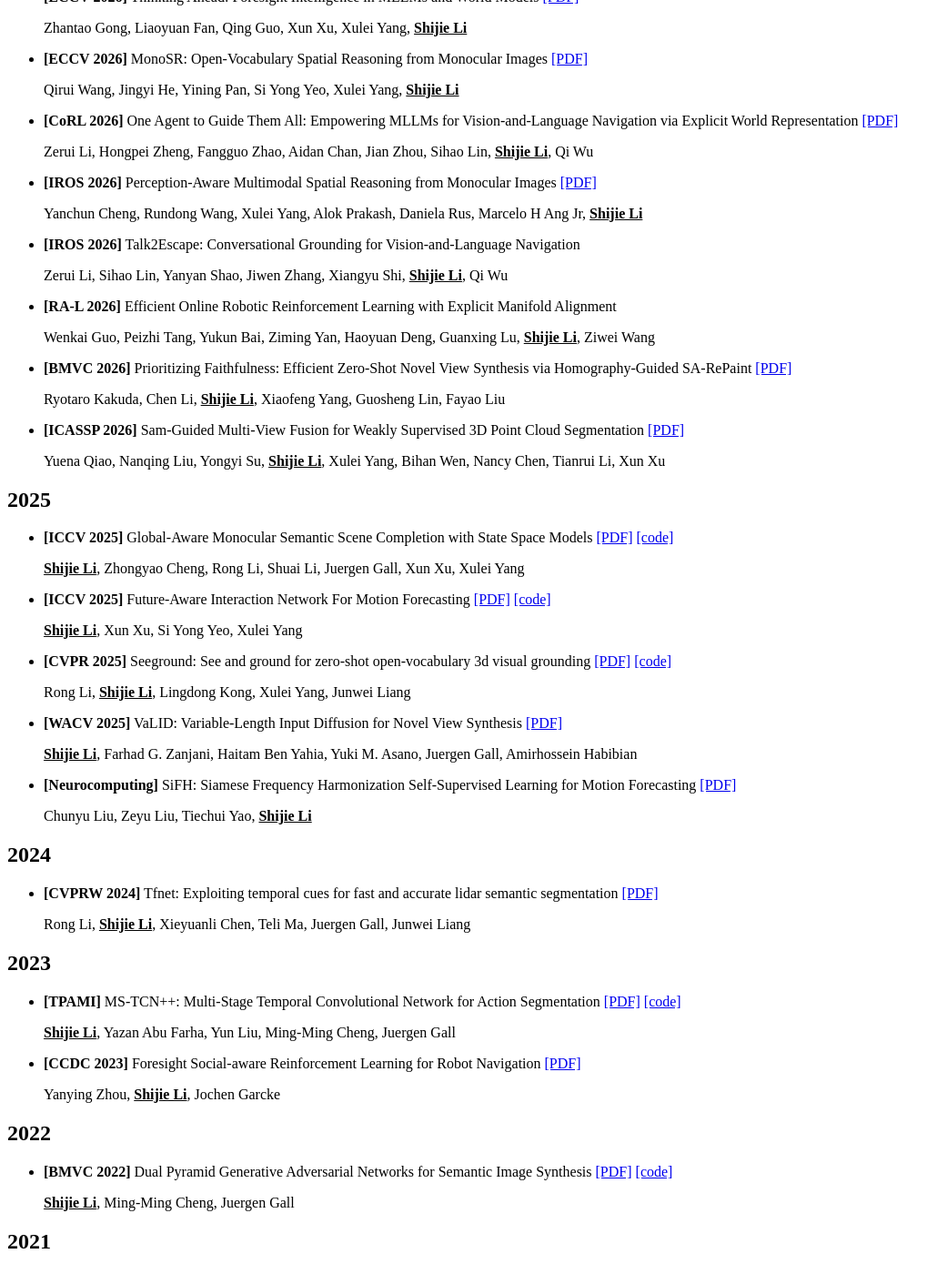
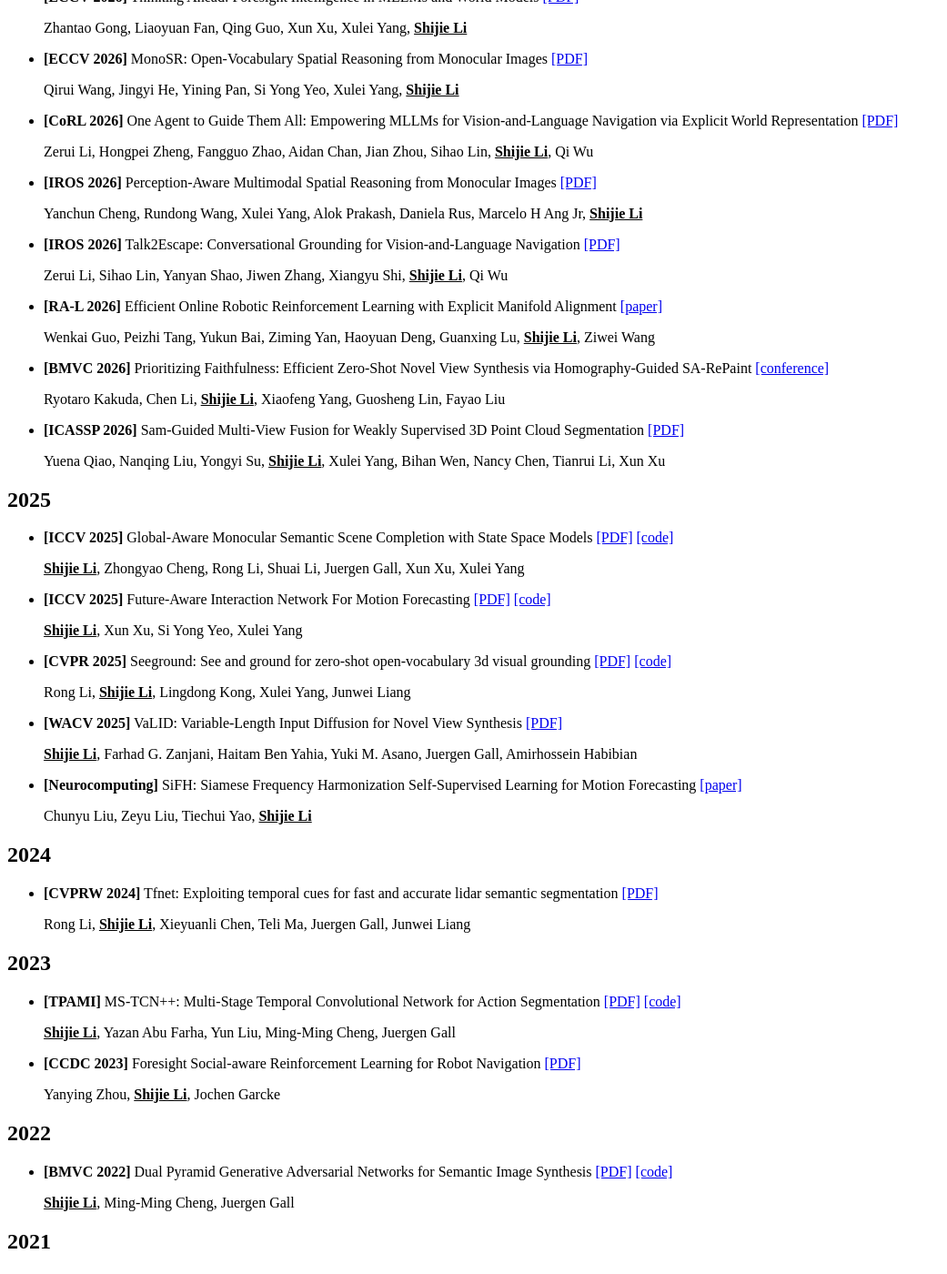
Before and after one commit to sj-li/sj-li.github.io, a Jekyll site: the page built from _pages/includes/pub.md, in a window 1280 px wide and 1400 px high, scrolled down 1159 px. Shown: the whole window at 91% size, without its empty margins (0-1041 px from the left). Built offline with Jekyll 4.4.1, drawn with Linux system fonts in a browser that asks for light colours; our own code applies the rules of GitHub Pages for plain Markdown files.

Commit message:
Fix mismatched and unavailable publication links

```diff
--- a/_pages/includes/pub.md
+++ b/_pages/includes/pub.md
@@ -39,13 +39,13 @@
   Lingdong Kong, Xian Sun, Wei Chow, Linfeng Li, Kevin Qinghong Lin, Xuan Billy Zhang, Song Wang, Rong Li, Qing Wu, Wei Gao, Yingshuo Wang, Shaoyuan Xie, Jiachen Liu, Leigang Qu, **<u>Shijie Li</u>**, Lai Xing Ng, Benoit R Cottereau, Ziwei Liu, Tat-Seng Chua, Wei Tsang Ooi
 
 
-- **[arXiv 2025]** SpatialReasoner: Active Perception for Large-Scale 3D Scene Understanding [[PDF]](https://arxiv.org/abs/2512.03284)
+- **[arXiv 2025]** Think, Then Look: Active Spatial Reasoning for House-Scale 3D Scene Understanding [[PDF]](https://arxiv.org/pdf/2512.03284)
 
-  Hongpei Zheng,  **<u>Shijie Li</u>**, Yanran Li, Hujun Yin
+  Hongpei Zheng, **<u>Shijie Li</u>**, Lin Qian, Zhenghao Li, Qijun Yang, Yanran Li, Hujun Yin
 
 
 
-- **[arXiv 2025]** Improving the Generalization of Segmentation Foundation Models via Weakly-Supervised and Unsupervised Adaptation
+- **[Preprint 2025]** Improving the Generalization of Segmentation Foundation Models via Weakly-Supervised and Unsupervised Adaptation [[paper]](https://www.preprints.org/manuscript/202510.1640)
 
   Haojie Zhang, Yongyi Su, Nanqing Liu, **<u>Shijie Li</u>**, Xulei Yang, Xiangyu Yue, Kui Jia, Xun Xu
 
@@ -75,31 +75,31 @@
 
   Yongyi Su, Haojie Zhang, **<u>Shijie Li</u>**, Nanqing Liu, Jingyi Liao, Junyi Pan, Yuan Liu, Xiaofen Xing, Chong Sun, Chen Li, Nancy F. Chen, Shuicheng Yan, Xulei Yang and Xun Xu
 
-- **[ECCV 2026]** Thinking Ahead: Foresight Intelligence in MLLMs and World Models [[PDF]](https://arxiv.org/abs/2511.18735)
+- **[ECCV 2026]** Thinking Ahead: Foresight Intelligence in MLLMs and World Models [[PDF]](https://arxiv.org/pdf/2511.18735)
 
   Zhantao Gong, Liaoyuan Fan, Qing Guo, Xun Xu, Xulei Yang, **<u>Shijie Li</u>**
 
-- **[ECCV 2026]** MonoSR: Open-Vocabulary Spatial Reasoning from Monocular Images [[PDF]](https://arxiv.org/abs/2511.18735)
+- **[ECCV 2026]** MonoSR: Open-Vocabulary Spatial Reasoning from Monocular Images [[PDF]](https://arxiv.org/pdf/2511.19119)
 
   Qirui Wang, Jingyi He, Yining Pan, Si Yong Yeo, Xulei Yang, **<u>Shijie Li</u>**
 
-- **[CoRL 2026]** One Agent to Guide Them All: Empowering MLLMs for Vision-and-Language Navigation via Explicit World Representation [[PDF]](https://arxiv.org/abs/2602.15400)
+- **[CoRL 2026]** One Agent to Guide Them All: Empowering MLLMs for Vision-and-Language Navigation via Explicit World Representation [[PDF]](https://arxiv.org/pdf/2602.15400)
 
   Zerui Li, Hongpei Zheng, Fangguo Zhao, Aidan Chan, Jian Zhou, Sihao Lin, **<u>Shijie Li</u>**, Qi Wu
 
-- **[IROS 2026]** Perception-Aware Multimodal Spatial Reasoning from Monocular Images [[PDF]](https://arxiv.org/abs/2603.06985)
+- **[IROS 2026]** Perception-Aware Multimodal Spatial Reasoning from Monocular Images [[PDF]](https://arxiv.org/pdf/2603.06985)
 
   Yanchun Cheng, Rundong Wang, Xulei Yang, Alok Prakash, Daniela Rus, Marcelo H Ang Jr, **<u>Shijie Li</u>**
 
-- **[IROS 2026]** Talk2Escape: Conversational Grounding for Vision-and-Language Navigation
+- **[IROS 2026]** Talk2Escape: Conversational Grounding for Vision-and-Language Navigation [[PDF]](https://arxiv.org/pdf/2609.28296)
 
   Zerui Li, Sihao Lin, Yanyan Shao, Jiwen Zhang, Xiangyu Shi, **<u>Shijie Li</u>**, Qi Wu
 
-- **[RA-L 2026]** Efficient Online Robotic Reinforcement Learning with Explicit Manifold Alignment
+- **[RA-L 2026]** Efficient Online Robotic Reinforcement Learning with Explicit Manifold Alignment [[paper]](https://doi.org/10.1109/LRA.2026.3728323)
 
   Wenkai Guo, Peizhi Tang, Yukun Bai, Ziming Yan, Haoyuan Deng, Guanxing Lu, **<u>Shijie Li</u>**, Ziwei Wang
 
-- **[BMVC 2026]** Prioritizing Faithfulness: Efficient Zero-Shot Novel View Synthesis via Homography-Guided SA-RePaint [[PDF]](https://alex-xun-xu.github.io/Doc/Publication/2026/QiaoEtAl_ICASSP26.pdf)
+- **[BMVC 2026]** Prioritizing Faithfulness: Efficient Zero-Shot Novel View Synthesis via Homography-Guided SA-RePaint [[conference]](https://bmvc2026.bmva.org/programme/monday/)
 
     Ryotaro Kakuda, Chen Li, **<u>Shijie Li</u>**, Xiaofeng Yang, Guosheng Lin, Fayao Liu
 
@@ -125,7 +125,7 @@
 
   **<u>Shijie Li</u>**, Farhad G. Zanjani, Haitam Ben Yahia, Yuki M. Asano, Juergen Gall, Amirhossein Habibian
 
-- **[Neurocomputing]** SiFH: Siamese Frequency Harmonization Self-Supervised Learning for Motion Forecasting [[PDF]](https://arxiv.org/pdf/2312.08892)
+- **[Neurocomputing]** SiFH: Siamese Frequency Harmonization Self-Supervised Learning for Motion Forecasting [[paper]](https://doi.org/10.1016/j.neucom.2025.131563)
 
   Chunyu Liu, Zeyu Liu, Tiechui Yao, **<u>Shijie Li</u>**
 
@@ -196,6 +196,6 @@
 
   **<u>Shijie Li</u>**, Bo Ren, Yun Liu, Ming-Ming Cheng, Duncan Frost, Victor Adrian Prisacariu
 
-- **[IROS 2018]** Structured skip list: A compact data structure for 3D reconstruction [[PDF]](https://ora.ox.ac.uk/objects/uuid:75d46621-7ccd-486b-808a-1b772a39b164/files/m6e5ebcdc74b5c966cf2d4c94bcc179f0)
+- **[IROS 2018]** Structured skip list: A compact data structure for 3D reconstruction [[paper]](https://doi.org/10.1109/IROS.2018.8594075)
 
   **<u>Shijie Li</u>**, Ming-Ming Cheng, Yun Liu, Shao-Ping Lu, YaHui Wang, Victor Adrian Prisacariu
```
Also changed, not shown: other parts of _pages/includes/pub.md (+2 -2 lines).
